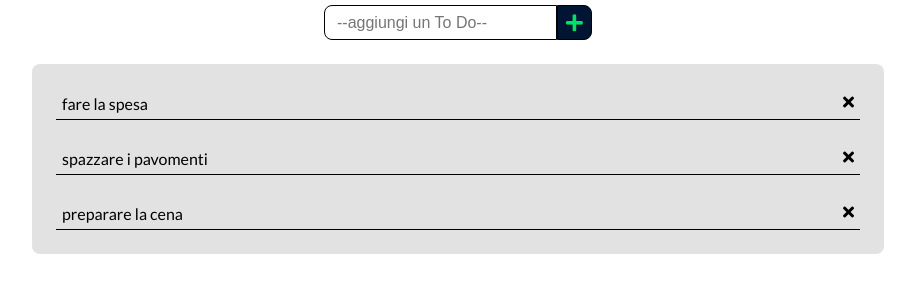
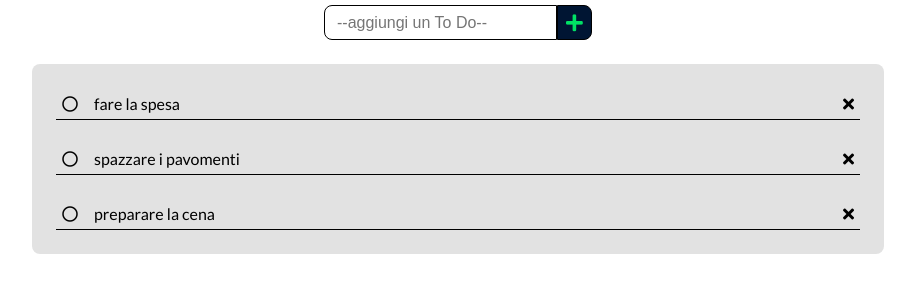
Before and after one commit to nicola-felice/vue-todolist, a plain HTML site: page index.html in a window 1280 px wide. Shown: the part 121-414 px from the top of the page, without its empty margins (182-1097 px from the left). Drawn offline with nearby package versions, Linux system fonts and the light colour scheme.

Commit message:
add: bonus

```diff
--- a/app.js
+++ b/app.js
@@ -48,6 +48,22 @@ const app = new Vue({
 
             this.newTodoText = '';
         },
+
+        todoDone: function(index) {
+            if ( this.todos[index].done == false ) {
+                this.todos[index].done = true;
+            } else {
+                this.todos[index].done = false;
+            }
+        },
+
+        classListTodo: function(index) {
+            if ( this.todos[index].done == false ) {
+                return null;
+            } else {
+                return 'done';
+            }
+        },
     },
     mounted: function () {
         document.addEventListener('keydown', (event) => {
--- a/index.html
+++ b/index.html
@@ -24,9 +24,10 @@
 
         <div class="list_todos_wrapper">
             <ol class="todos">
-                <li v-for="(elm, index) in todos" :key="index" class="todo">
+                <li :class="classListTodo(index)" v-for="(elm, index) in todos" :key="index" class="todo">
+                    <i @click="todoDone(index)" :class=" ( elm.done == false )? 'far' : 'fas' " class="fa-circle"></i>
                     <span>{{elm.name}}</span>
-                    <i @click="removeTodo(index)" class="fas fa-times"></i>
+                    <i @click="removeTodo(index)" class="fas fa-times remove_task_icon"></i>
                 </li>
                 <li v-if="todos.length == 0" class="todo">--hai completato tutti i todo--</li>
             </ol>
--- a/style.css
+++ b/style.css
@@ -62,7 +62,22 @@ i {
     margin: 1.5rem 0;
 
     display: flex;
-    justify-content: space-between;
+    align-items: center;
+}
+.todo.done span::after {
+    content: '';
+    display: inline-block;
+    width: 100%;
+    height: 1px;
+    background-color: black;
+
+    position: absolute;
+    top: 60%;
+    left: 0;
+}
+.todo span {
+    margin-left: 1rem;
+    position: relative;
 }
 .list_todos_wrapper {
     background-color: rgb(226, 226, 226);
@@ -70,3 +85,6 @@ i {
     width: 70%;
     padding: 0 1.5rem;
 }
+.remove_task_icon {
+    margin-left: auto;
+}
```
